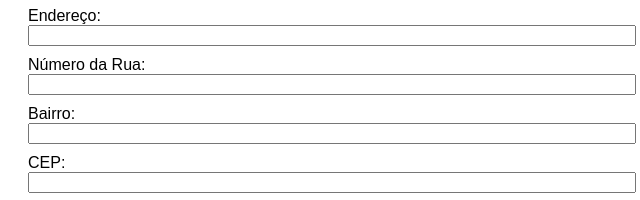
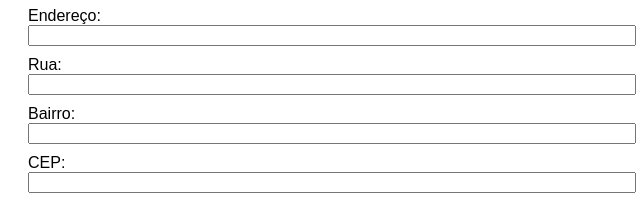
Before and after one commit to RonaldoTSJunior/ProjectPedidos, a plain HTML site: page index.html in a window 1280 px wide. Shown: the part 249-449 px from the top of the page, 312-952 px from the left. Drawn offline with Linux system fonts and the light colour scheme.

Commit message:
Update index.html

```diff
--- a/index.html
+++ b/index.html
@@ -55,7 +55,7 @@
         <label>Nome Fantasia: <input type="text" id="nome_fantasia"></label>
         <label>Cidade: <input type="text" id="cidade"></label>
         <label>Endereço: <input type="text" id="endereco"></label>
-        <label>Número da Rua: <input type="text" id="numero_rua"></label>
+        <label>Rua: <input type="text" id="numero_rua"></label>
         <label>Bairro: <input type="text" id="bairro"></label>
         <label>CEP: <input type="text" id="cep"></label>
         <label>CNPJ: <input type="text" id="cnpj"></label>
```
